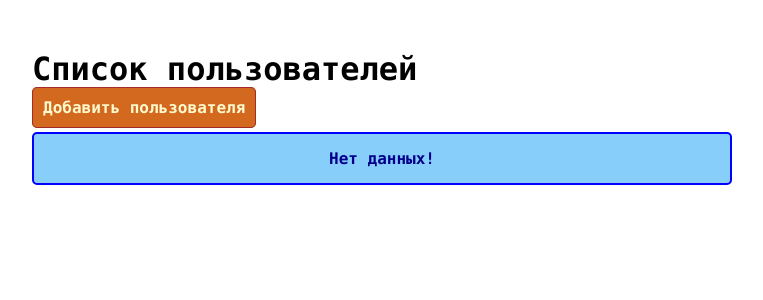
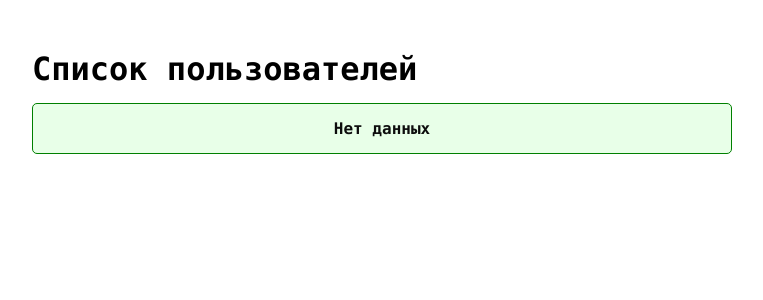
Before and after one commit to jokerjam-s/FLASK_HOME, a FastAPI app: page / in a window 1280 px wide. Shown: the top 300 px of the page, without its empty margins (18-781 px from the left). Run offline with FastAPI, Linux system fonts and the light colour scheme.

Commit message:
task 5 ready

```diff
--- a/work_05/user.py
+++ b/work_05/Model/user.py
@@ -1,5 +1,6 @@
 from typing import Optional
 from pydantic import BaseModel
+
 
 class User(BaseModel):
     id: int
--- a/work_05/main.py
+++ b/work_05/main.py
@@ -1,20 +1,21 @@
 import os.path
+from enum import Enum
 
-from fastapi import FastAPI, Request
+from fastapi.staticfiles import StaticFiles
+from fastapi import FastAPI, Request, Form
 from fastapi.responses import HTMLResponse
 from fastapi.templating import Jinja2Templates
-from fastapi.staticfiles import StaticFiles
-from work_05.user import User
+from work_05.Model.user import User
 import uvicorn
 
 base_dir = os.path.dirname(os.path.abspath(__file__))
+templates_dir = os.path.join(base_dir, 'templates')
 static_dir = os.path.join(base_dir, 'static')
-templates_dir = os.path.join(base_dir, 'templates')
 
 app = FastAPI()
 # https://qna.habr.com/q/1219276
 # https://metanit.com/python/fastapi/1.9.php
-app.mount('/static', StaticFiles(directory=static_dir))
+app.mount('/static', StaticFiles(directory=static_dir), name="static")
 templates = Jinja2Templates(directory=templates_dir)
 
 users: list[User] = []
@@ -24,7 +25,8 @@ users: list[User] = []
 @app.get("/index/", response_class=HTMLResponse)
 async def index(request: Request):
     """Отображение списка пользователей"""
-    return templates.TemplateResponse("main.html", {"request": request, "users": users})
+    context = {"request": request, "users": users}
+    return templates.TemplateResponse("main.html", context=context)
 
 
 @app.delete('/user/{id}')
@@ -38,8 +40,8 @@ async def delete_user(id: int):
     user = [u for u in users if u.id == id]
     if len(user) > 0:
         users.remove(user[0])
-    else:
-        pass
+        return {'message': 'User deleted'}
+    return {'message': 'User not found'}
 
 
 @app.put('/user/{id}')
@@ -52,9 +54,11 @@ async def update_user(id: int, user_info: User):
     :return:
     """
     user = [u for u in users if u.id == id]
+    user_info.id = id
     if len(user) > 0:
         users[users.index(user[0])] = user_info
-
+        return {'message': 'User updated'}
+    return user_info
 
 def get_next_id(users: list[User]) -> int:
     """
@@ -65,14 +69,16 @@ def get_next_id(users: list[User]) -> int:
     """
     next_id = 0
     if len(users) > 0:
-        next_id = users[-1].id + 1
-    return next_id
+        next_id = users[-1].id
+    return next_id + 1
 
 
-@app.post('/user/')
+
+@app.post('/user/add/')
 async def insert_user(user: User):
     user.id = get_next_id(users)
     users.append(user)
+    return user
 
 
 if __name__ == '__main__':
--- a/work_05/static/css/style.css
+++ b/work_05/static/css/style.css
@@ -21,9 +21,9 @@ h1 {
 }
 
 .btn{
-    border: 1px solid brown;
-    color: lemonchiffon;
-    background-color: chocolate;
+    border: 1px double darkblue;
+    color: #0d0d0d;
+    background-color: lightskyblue;
     font-weight: bold;
     padding: 10px;
     border-radius: 5px;
@@ -32,8 +32,8 @@ h1 {
 }
 
 .btn:hover {
-    color: chocolate;
-    background-color: lemonchiffon;
+    color: lightskyblue;
+    background-color: darkblue;
 }
 
 .alert {
@@ -44,28 +44,20 @@ h1 {
     border-width: 2px;
     border-style: solid;
     text-align: center;
+    color: #0d0d0d;
+}
+
+.alert-warning{
+    border: 1px double saddlebrown;
+    background-color: lemonchiffon;
 }
 
 .alert-info{
-    border-color: blue;
-    color: darkblue;
-    background-color: lightskyblue;
-}
-
-.alert-warning{
-    border-color: saddlebrown;
-    color: saddlebrown;
-    background-color: lemonchiffon;
-}
-
-.alert-success{
-    border-color: darkgreen;
-    color: darkgreen;
-    background-color: lightgreen;
+    border: 1px double #008000;
+    background-color: #e8ffe8;
 }
 
 .alert-error{
-    border-color: darkred;
-    color: darkred;
+    border: 1px double darkred;
     background-color: lightcoral;
 }
--- a/work_05/templates/main.html
+++ b/work_05/templates/main.html
@@ -6,7 +6,7 @@
           content="width=device-width, user-scalable=no, initial-scale=1.0, maximum-scale=1.0, minimum-scale=1.0">
     <meta http-equiv="X-UA-Compatible" content="ie=edge">
 
-    <link rel="stylesheet" href='./static/css/style.css'>
+    <link rel="stylesheet" href="{{ url_for('static', path='/css/style.css') }}">
 
     <title>
         {% block title %}
@@ -19,20 +19,21 @@
 <div class="container">
     {% block context %}
         <h1>Список пользователей</h1>
-        <a class="btn">Добавить пользователя</a>
-        {#        https://jinja.palletsprojects.com/en/3.1.x/templates/#builtin-filters #}
-        {% if users|length == 0 %}
+        {% if users|count == 0 %}
             <div class="alert alert-info">
-                Нет данных!
+                Нет данных
             </div>
         {% else %}
-            <table>
+            <table cellspacing=0 border=1  cellpadding="7">
+                <thead>
                 <tr>
                     <th>Код</th>
                     <th>Имя</th>
                     <th>E-Mail</th>
                     <th>Пароль</th>
                 </tr>
+                </thead>
+                <tbody>
                 {% for user in users %}
                     <tr>
                         <td>{{ user.id }}</td>
@@ -41,6 +42,7 @@
                         <td>{{ user.password }}</td>
                     </tr>
                 {% endfor %}
+                </tbody>
             </table>
         {% endif %}
     {% endblock %}
```
Also changed, not shown: work_05/Model/message.py (added, +16 -0 lines), README.md, img/img_01.png (added), img/img_02.png (added), img/img_03.png (added), img/img_04.png (added), img/img_05.png (added), img/img_06.png (added), img/img_07.png (added), img/img_08.png (added), img/img_09.png (added), img/img_10.png (added).
